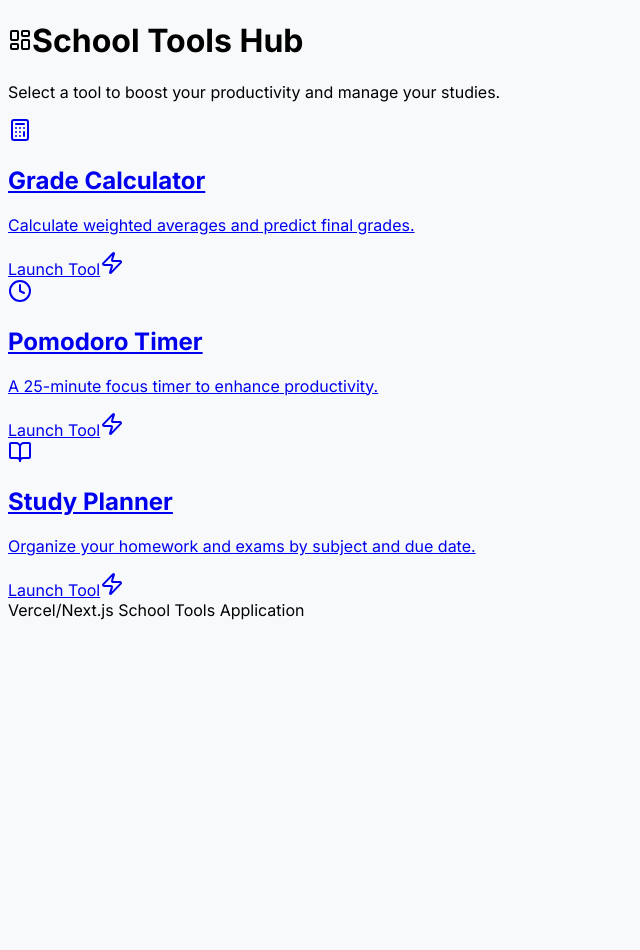
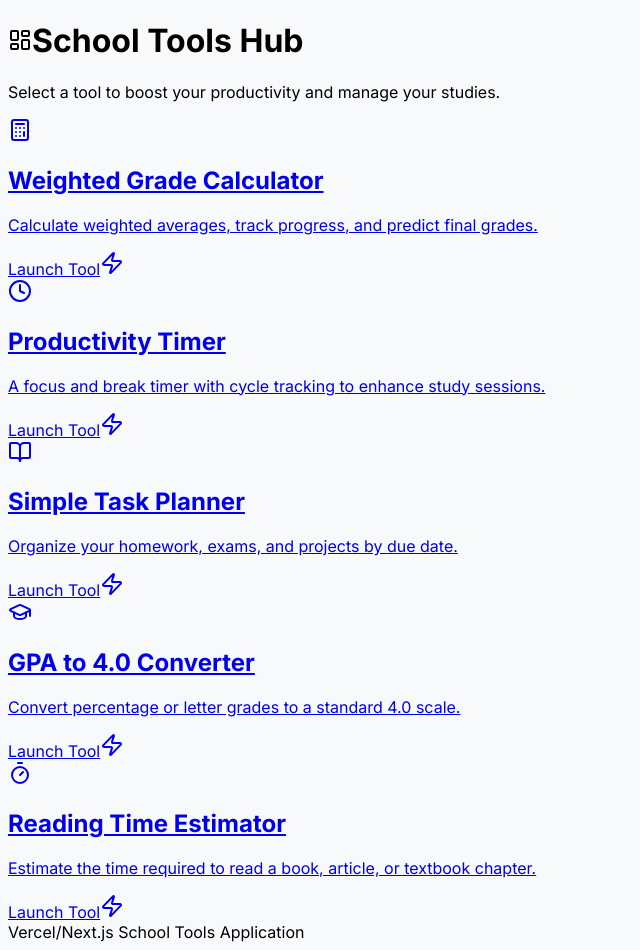
Before and after one commit to Githubuser102234/ToolsForSchool, a Next.js app: page / in a window 1280 px wide. Shown: the whole page, without its empty margins (0-640 px from the left). Before the commit the page ends 800 px from the top, so only its background shows below. Built offline with nearby package versions, Linux system fonts and the light colour scheme.

Commit message:
Update tool-config.js

```diff
--- a/data/tool-config.js
+++ b/data/tool-config.js
@@ -1,9 +1,12 @@
-import { Calculator, Clock, BookOpen } from 'lucide-react';
+import { Calculator, Clock, BookOpen, GraduationCap, Timer } from 'lucide-react';
 
-// Static array defining the tools. This is separate from client components
-// to allow the server page (app/page.jsx) to safely read and iterate over it.
 export const TOOLS = [
-  { slug: 'grade-calculator', name: 'Grade Calculator', icon: Calculator, description: 'Calculate weighted averages and predict final grades.', color: 'indigo' },
-  { slug: 'pomodoro-timer', name: 'Pomodoro Timer', icon: Clock, description: 'A 25-minute focus timer to enhance productivity.', color: 'red' },
-  { slug: 'study-planner', name: 'Study Planner', icon: BookOpen, description: 'Organize your homework and exams by subject and due date.', color: 'purple' },
+  // Existing Tools
+  { slug: 'grade-calculator', name: 'Weighted Grade Calculator', icon: Calculator, description: 'Calculate weighted averages, track progress, and predict final grades.', color: 'indigo' },
+  { slug: 'pomodoro-timer', name: 'Productivity Timer', icon: Clock, description: 'A focus and break timer with cycle tracking to enhance study sessions.', color: 'red' },
+  { slug: 'study-planner', name: 'Simple Task Planner', icon: BookOpen, description: 'Organize your homework, exams, and projects by due date.', color: 'purple' },
+
+  // NEW TOOLS
+  { slug: 'gpa-converter', name: 'GPA to 4.0 Converter', icon: GraduationCap, description: 'Convert percentage or letter grades to a standard 4.0 scale.', color: 'green' },
+  { slug: 'reading-time-estimator', name: 'Reading Time Estimator', icon: Timer, description: 'Estimate the time required to read a book, article, or textbook chapter.', color: 'orange' },
 ];
```
